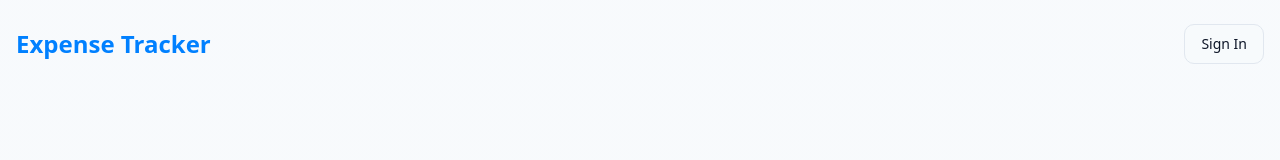
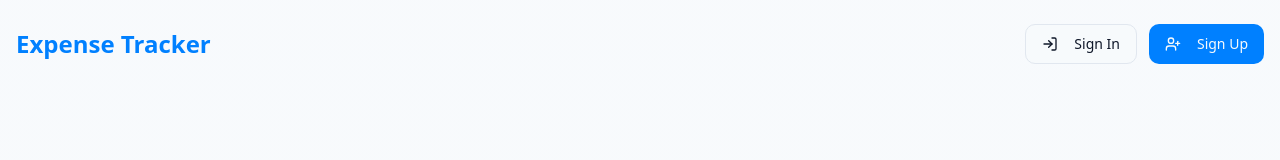
Before and after one commit to subham-maharana/Finance_tracker, a React (Vite) app: page / in a window 1280 px wide. Shown: the top 160 px of the page. Built offline with nearby package versions, Linux system fonts and the light colour scheme.

Commit message:
Add sign in/up buttons to landing page
Adds sign in and sign up buttons to the landing page, linking to the authentication routes.

```diff
--- a/src/pages/Auth.tsx
+++ b/src/pages/Auth.tsx
@@ -1,6 +1,5 @@
-
 import React, { useState, useEffect } from "react";
-import { useNavigate } from "react-router-dom";
+import { useNavigate, useLocation } from "react-router-dom";
 import { toast } from "sonner";
 import { Button } from "@/components/ui/button";
 import { Input } from "@/components/ui/input";
@@ -11,11 +10,14 @@ import { useAuth } from "@/context/AuthContext";
 import { Mail } from "lucide-react";
 
 type AuthMode = "signIn" | "signUp" | "resetPassword";
+type LocationState = { mode?: AuthMode } | null;
 
 const Auth = () => {
   const navigate = useNavigate();
+  const location = useLocation();
   const { user, loading } = useAuth();
-  const [mode, setMode] = useState<AuthMode>("signIn");
+  const locationState = location.state as LocationState;
+  const [mode, setMode] = useState<AuthMode>(locationState?.mode || "signIn");
   const [formLoading, setFormLoading] = useState(false);
   const [formData, setFormData] = useState({
     name: "",
--- a/src/pages/Landing.tsx
+++ b/src/pages/Landing.tsx
@@ -1,6 +1,6 @@
 
 import React from "react";
-import { Link } from "react-router-dom";
+import { Link, useNavigate } from "react-router-dom";
 import { Button } from "@/components/ui/button";
 import {
   BarChart3,
@@ -9,19 +9,38 @@ import {
   Check,
   ArrowRight,
   TrendingUp,
-  ShieldCheck
+  ShieldCheck,
+  LogIn,
+  UserPlus
 } from "lucide-react";
 
 const Landing = () => {
+  const navigate = useNavigate();
+
   return (
     <div className="min-h-screen bg-gradient-to-b from-background to-gray-50">
       {/* Navigation */}
       <header className="container mx-auto px-4 py-6">
         <div className="flex justify-between items-center">
           <div className="text-2xl font-bold text-primary">Expense Tracker</div>
-          <Link to="/auth">
-            <Button variant="outline" className="hover-scale">Sign In</Button>
-          </Link>
+          <div className="flex gap-3">
+            <Button
+              variant="outline"
+              className="hover-scale"
+              onClick={() => navigate("/auth", { state: { mode: "signIn" } })}
+            >
+              <LogIn className="mr-2 h-4 w-4" />
+              Sign In
+            </Button>
+            <Button
+              variant="default"
+              className="hover-scale"
+              onClick={() => navigate("/auth", { state: { mode: "signUp" } })}
+            >
+              <UserPlus className="mr-2 h-4 w-4" />
+              Sign Up
+            </Button>
+          </div>
         </div>
       </header>
 
@@ -39,12 +58,14 @@ const Landing = () => {
               Stay on top of your expenses effortlessly. Our smart expense tracker helps you manage your money like a pro!
             </p>
             <div className="flex flex-col sm:flex-row gap-4">
-              <Link to="/auth">
-                <Button size="lg" className="hover-scale">
+              <Button
+                size="lg"
+                className="hover-scale"
+                onClick={() => navigate("/auth", { state: { mode: "signUp" } })}
+              >
                 Get Started for Free
                 <ArrowRight className="ml-2 h-4 w-4" />
               </Button>
-              </Link>
             </div>
           </div>
           <div className="glass-card rounded-xl shadow-lg p-8 animate-fade-in">
@@ -189,12 +210,14 @@ const Landing = () => {
           <p className="text-lg text-muted-foreground mb-8">
             Join thousands of users who have transformed their financial habits with Expense Tracker.
           </p>
-          <Link to="/auth">
-            <Button size="lg" className="px-8 hover-scale">
+          <Button
+            size="lg"
+            className="px-8 hover-scale"
+            onClick={() => navigate("/auth", { state: { mode: "signUp" } })}
+          >
             Sign Up Now
             <ArrowRight className="ml-2 h-4 w-4" />
           </Button>
-          </Link>
         </div>
       </section>
 
```
Lines whose indentation alone changed are shown as unchanged.
